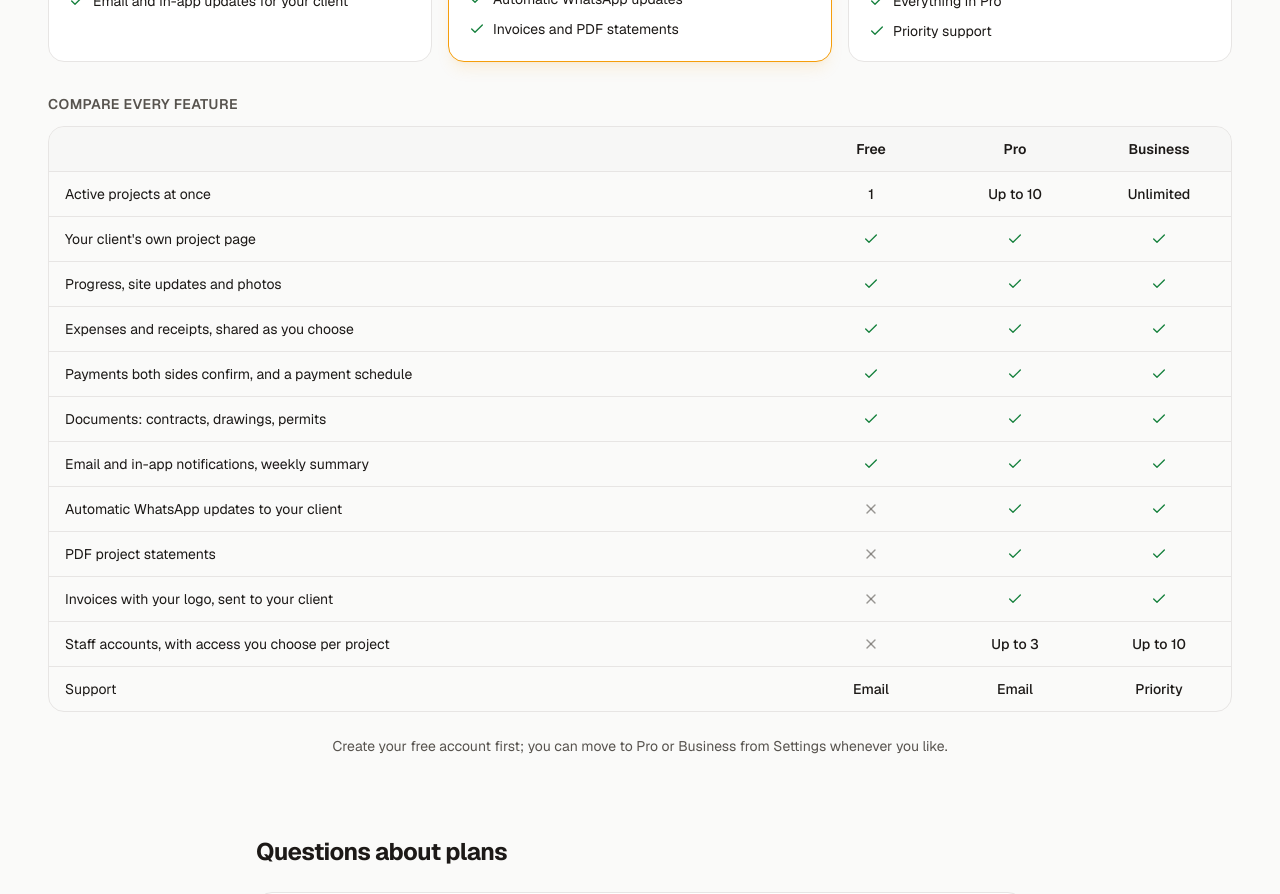
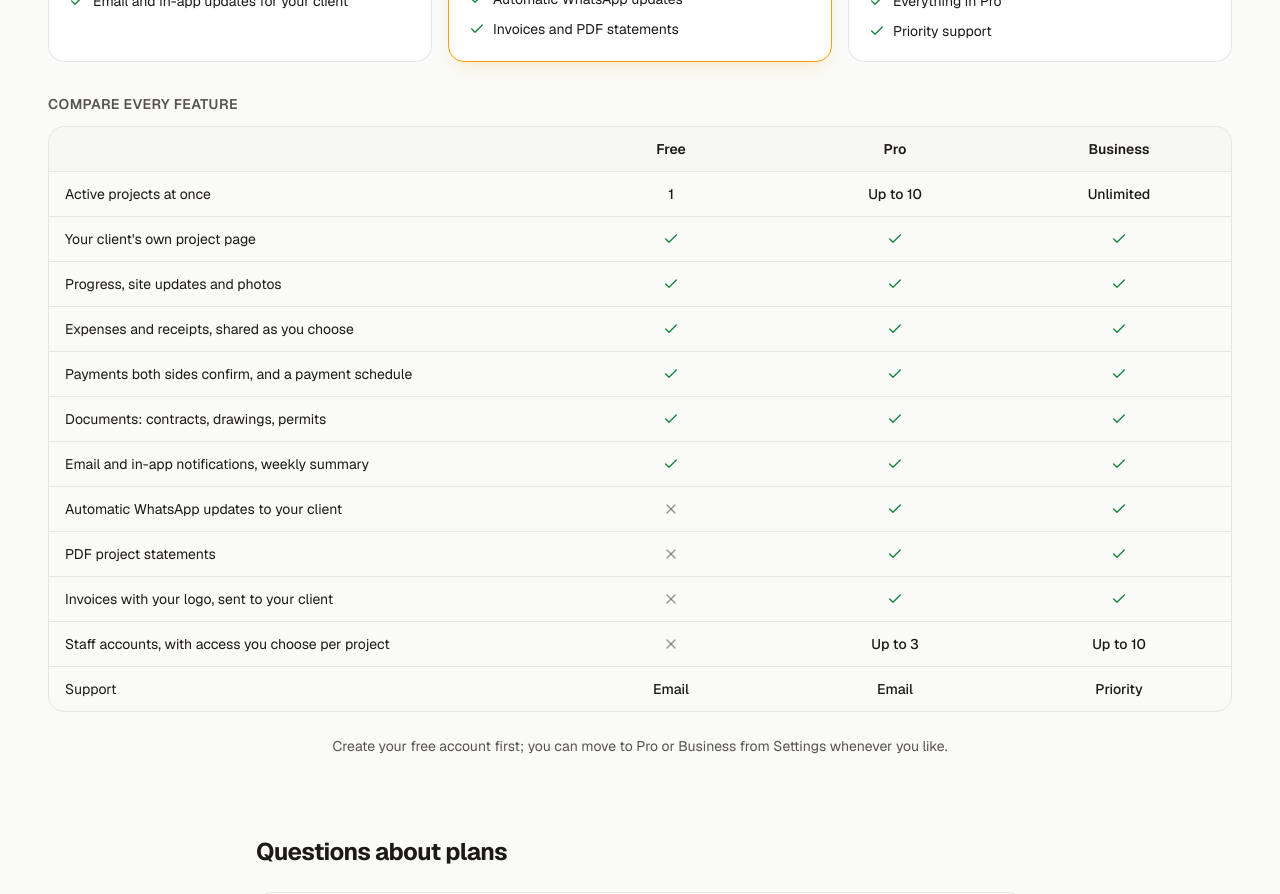
Before and after one commit to Ahmad-Amin/construction-project, a Next.js app: page /pricing in a window 1280 px wide. Shown: the part 780-1674 px from the top of the page. Built offline with nearby package versions, Linux system fonts and the light colour scheme; no server answers.

Commit message:
fixed the planning table

```diff
--- a/src/components/plan-cards.tsx
+++ b/src/components/plan-cards.tsx
@@ -48,7 +48,8 @@ const highlights: Record<PlanId, string[]> = {
 function Mark({ value }: { value: Cell }) {
   if (value === true) return <Check className="mx-auto size-4 text-success" aria-label="Included" />;
   if (value === false) return <X className="mx-auto size-4 text-muted/60" aria-label="Not included" />;
-  return <span className="text-sm font-medium">{value}</span>;
+  // One line where there is room (the pricing page, a wide settings column); narrow tables may wrap.
+  return <span className="text-sm font-medium @3xl:whitespace-nowrap">{value}</span>;
 }
 
 // The three plans as cards, a monthly / yearly switch, and one comparison table underneath. It adapts to
@@ -147,11 +148,13 @@ export function PlanCards({ current, ctas, videos = false }: { current?: PlanId;
           <table className="w-full min-w-[34rem] border-collapse text-left text-sm">
             <thead>
               <tr className="border-b border-line bg-surface-2/50">
+                {/* Where there's room, every column is sized to its content (plan entries on one line, the spare room going to
+                    the feature names); narrow tables keep fixed plan columns and may wrap. */}
                 <th scope="col" className="px-4 py-3 font-medium text-muted">
                   <span className="sr-only">Feature</span>
                 </th>
                 {PLAN_IDS.map((id) => (
-                  <th key={id} scope="col" className="w-28 px-3 py-3 text-center font-semibold @3xl:w-36">
+                  <th key={id} scope="col" className="w-28 px-3 py-3 text-center font-semibold @3xl:w-auto @3xl:px-5 @6xl:w-56">
                     {PLANS[id].name}
                     {current === id && <span className="ml-1.5 text-xs font-medium text-success">· yours</span>}
                   </th>
@@ -165,7 +168,7 @@ export function PlanCards({ current, ctas, videos = false }: { current?: PlanId;
                     {row.label}
                   </th>
                   {PLAN_IDS.map((id) => (
-                    <td key={id} className={`px-3 py-3 text-center ${row[id] === false ? "text-muted" : ""}`}>
+                    <td key={id} className={`px-3 py-3 text-center @3xl:px-5 ${row[id] === false ? "text-muted" : ""}`}>
                       <Mark value={row[id]} />
                     </td>
                   ))}
```
